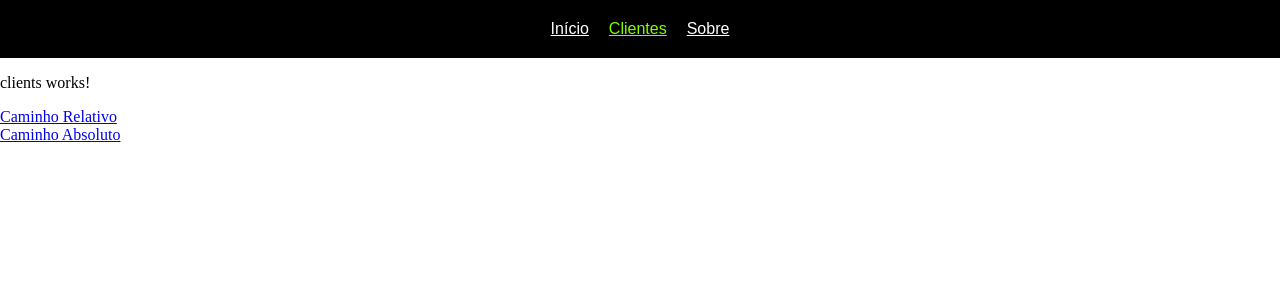
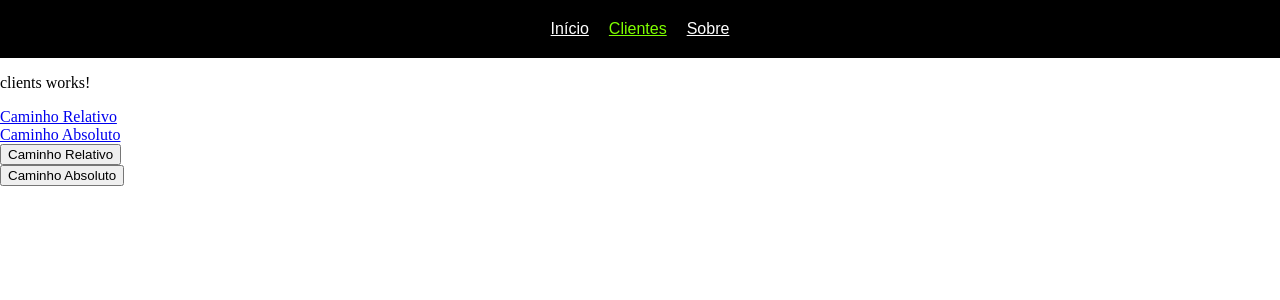
Before and after one commit to feelipefreitas/curso-angular-routes, an Angular app: page /clients in a window 1280 px wide. Shown: the top 300 px of the page. Built offline with nearby package versions, Linux system fonts and the light colour scheme.

Commit message:
Navegação relativa e absoluta pelo typescript

```diff
--- a/src/app/pages/clients/clients.component.html
+++ b/src/app/pages/clients/clients.component.html
@@ -7,3 +7,11 @@
 <div>
     <a routerLink="/teste">Caminho Absoluto</a>
 </div>
+
+<div>
+    <button (click)="redirectRelative()">Caminho Relativo</button>
+</div>
+
+<div>
+    <button (click)="redirectAbsolute()">Caminho Absoluto</button>
+</div>
--- a/src/app/pages/clients/clients.component.ts
+++ b/src/app/pages/clients/clients.component.ts
@@ -1,4 +1,5 @@
 import { Component, OnInit } from '@angular/core';
+import { ActivatedRoute, Router } from '@angular/router';
 
 @Component({
   selector: 'app-clients',
@@ -7,9 +8,16 @@ import { Component, OnInit } from '@angular/core';
 })
 export class ClientsComponent implements OnInit {
 
-  constructor() { }
+  constructor(private _router: Router, private _activatedRoute: ActivatedRoute) { }
 
   ngOnInit(): void {
   }
 
+  redirectRelative() {
+    this._router.navigate(['about'], { relativeTo: this._activatedRoute });
+  }
+
+  redirectAbsolute() {
+    this._router.navigate(['/about']);
+  }
 }
```
